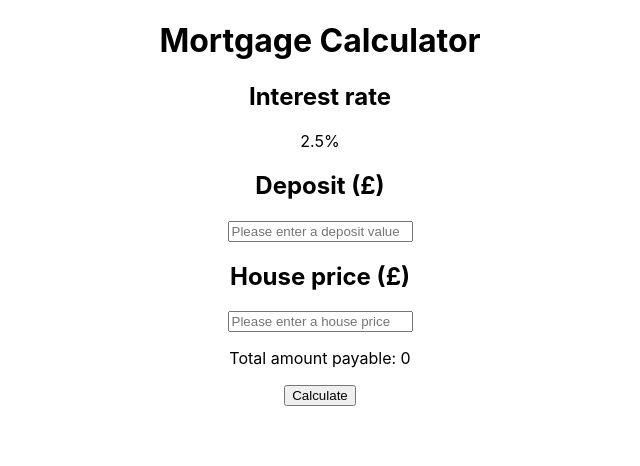
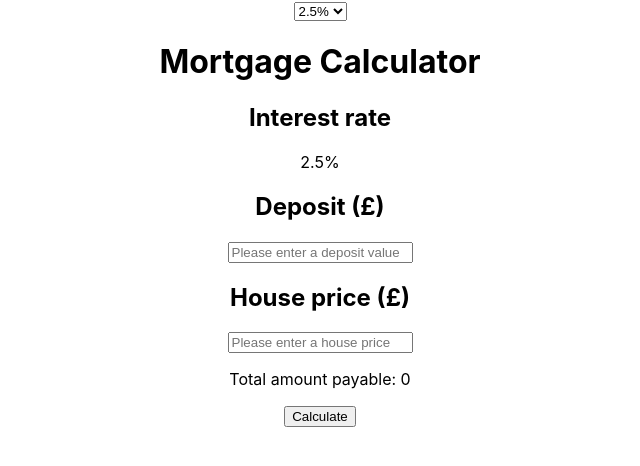
Before and after one commit to Luke-Goodridge/Mortgage-Calculator, a React (Create React App) app: page / in a window 1280 px wide. Shown: the top 466 px of the page, without its empty margins (320-960 px from the left). Built offline with nearby package versions, Linux system fonts and the light colour scheme.

Commit message:
Added a dropdown for the interest price

```diff
--- a/src/App.css
+++ b/src/App.css
@@ -24,6 +24,10 @@
   color: white;
 }
 
+.test {
+  background-color: #282c34;
+}
+
 .App-link {
   color: #61dafb;
 }
--- a/src/App.js
+++ b/src/App.js
@@ -2,11 +2,13 @@ import React, { Component } from 'react';
 import './App.css';
 import Container from "./app-container/app-container.js";
 import Currency from "./Utilities/Utilities";
+import Dropdown from "./dropdown/dropdown";
 
 class App extends Component {
   //sets the inital state of the app
   state = {
     interestAmount: 2.5,
+    interestArray: [0.0,1.0,2.0,2.5,3,3.5],
     deposit: 0,
     housePrice: 0,
     //this mortgage length is yet to be used
@@ -55,9 +57,21 @@ class App extends Component {
       total: total,
     })
   };
+
+  //handles the on change for the select event
+  dropdownHandler = (event) => {
+    this.setState({
+      interestAmount: event.target.value,
+    })
+  }
   render(){
     return (
       <div className="App">
+        <Dropdown
+        currentInterest={this.state.interestAmount}
+        dropdownHandler={this.dropdownHandler}
+        interestArray={this.state.interestArray}
+        />
         <Container
         //assign the props to the appropriate function or property
         interestAmount={this.state.interestAmount}
--- /dev/null
+++ b/src/dropdown/dropdown.js
@@ -0,0 +1,13 @@
+import React from 'react';
+const dropdown = ({currentInterest,dropdownHandler,interestArray}) => {
+    console.log("current interest is:" ,currentInterest);
+    return(
+        <select value={currentInterest} onChange={dropdownHandler}>
+            {interestArray.map((option)=>
+                <option value={option}>{option}%</option>
+            )}
+        </select>
+    );
+}
+
+export default dropdown;
```
